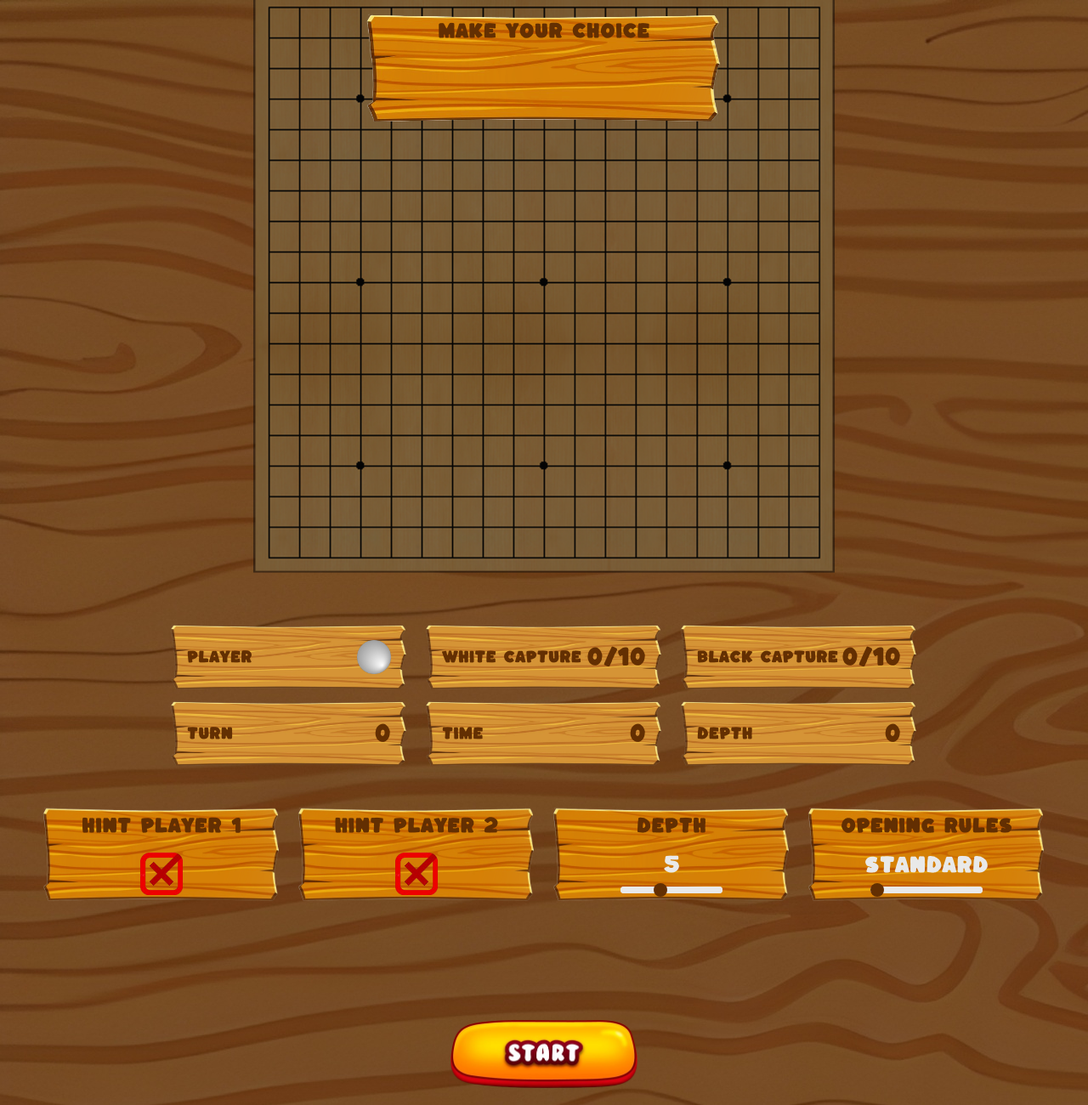
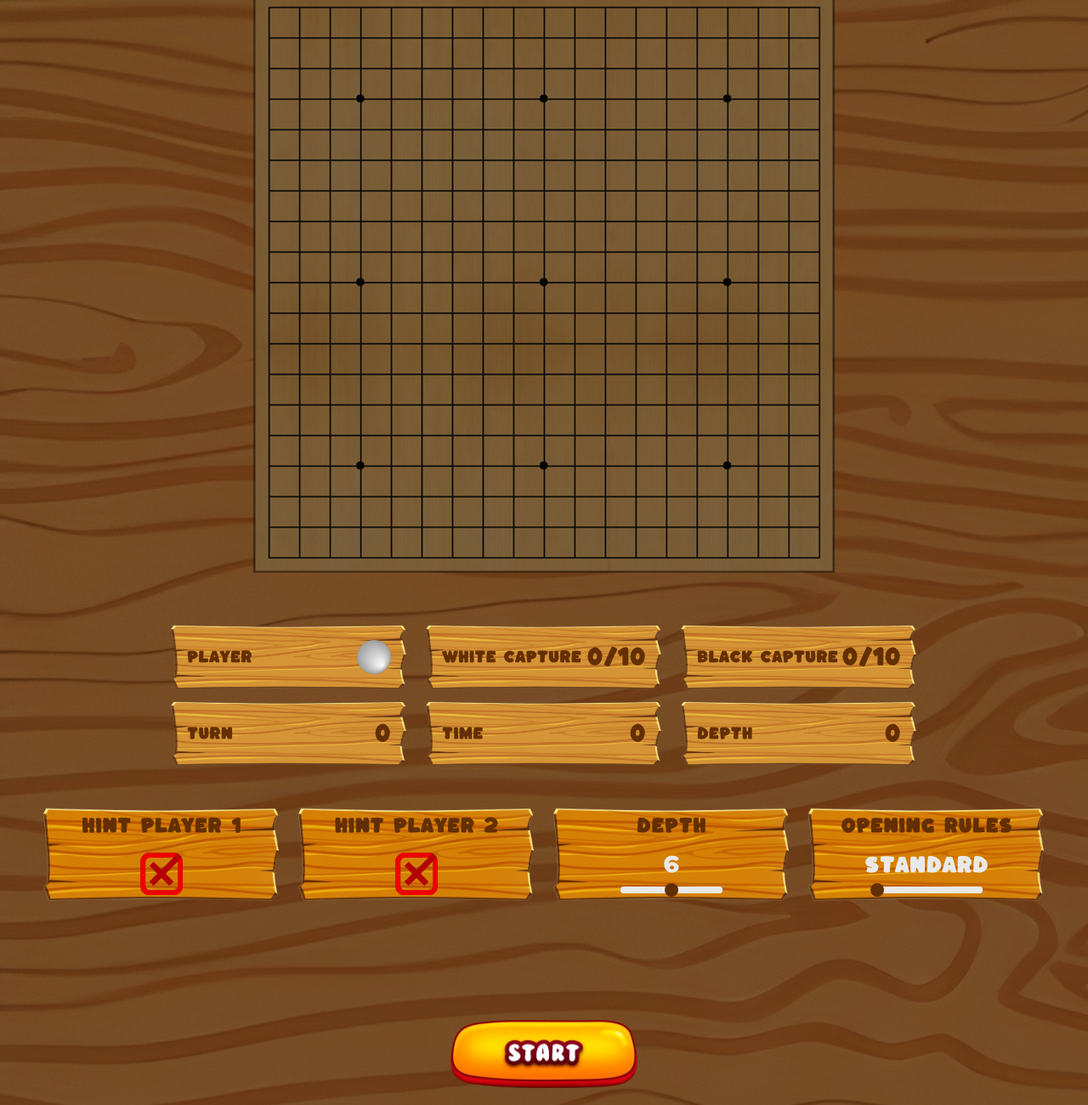
Before and after one commit to Seriots/Gomoku, a React (Create React App) app in the folder front/: page /GamePlayer in a window 1280 px wide. Shown: the whole page at 85% size. Built offline with nearby package versions, Linux system fonts and the light colour scheme.

Commit message:
Fix hint disappearence

```diff
--- a/front/src/Game/Components/Board.tsx
+++ b/front/src/Game/Components/Board.tsx
@@ -238,8 +238,6 @@ const switchColor = () => {
 
 const getStone = async () => {
     const hintStone = document.getElementById('hint-stone');
-    if (hintStone)
-        hintStone.style.display = 'none';
 
     const pos = computePositionFromPx(currentPos.x, currentPos.y);
     const listWhite = getPositionList(document.getElementsByClassName('white-stone'));
@@ -250,9 +248,16 @@ const getStone = async () => {
 
     await axios.get(build_request('http://localhost:6325/action', [pos, localGameInfo.currentPlayer, listWhite, listBlack, listBlocked, localGameInfo.listAllowed, localGameInfo.whiteCapture, localGameInfo.blackCapture, localGameInfo.openingRule, localGameInfo.moveCount]))
     .then((res) => {
+        if (checkError(res.data)) {
+            localGameInfo.isProcessing = false;
+            return;
+        }
+        if (hintStone)
+            hintStone.style.display = 'none';
         localGameInfo.response = res.data;
     })
     .catch((err) => {
+        localGameInfo.isProcessing = false;
         console.log(err);
     });
 }
@@ -267,12 +272,17 @@ const getIaStone = async (IAMode: boolean) => {
 
     await axios.get(build_request('http://localhost:6325/ia', [localGameInfo.currentPlayer, listWhite, listBlack, listBlocked, localGameInfo.listAllowed, localGameInfo.whiteCapture, localGameInfo.blackCapture, localGameInfo.depth, localGameInfo.openingRule, localGameInfo.moveCount]))
     .then((res) => {
+        if (checkError(res.data)) {
+            localGameInfo.isProcessing = false;
+            return;
+        }
         localGameInfo.response = res.data;
         if (!IAMode) {
             setHintIAStone(localGameInfo.response);
         }
     })
     .catch((err) => {
+        localGameInfo.isProcessing = false;
         console.log(err);
     });
 }
@@ -335,8 +345,7 @@ const handleClick = (IAMode: boolean, gameRunning: any, setGameRunning: any, set
     // place a stone at position currentPos
     localGameInfo.isProcessing = true;
     await getStone();
-    if (checkError(localGameInfo.response)) {
-        localGameInfo.isProcessing = false;
+    if (!localGameInfo.isProcessing) {
         return;
     }
     responseHandler(localGameInfo.response);
@@ -368,8 +377,7 @@ const handleClick = (IAMode: boolean, gameRunning: any, setGameRunning: any, set
     if (IAMode) {
         // generate an ia stone
         await getIaStone(IAMode);
-        if (checkError(localGameInfo.response)) {
-            localGameInfo.isProcessing = false;
+        if (!localGameInfo.isProcessing) {
             return;
         }
         responseHandler(localGameInfo.response);
@@ -408,10 +416,10 @@ const Board : React.FC<BoardProps> = ({
 
     useEffect(() => {
         const playIa = async () => {
-            localGameInfo.isProcessing = true;
             while (true) {
+                localGameInfo.isProcessing = true;
                 await getIaStone(IAMode);
-                if (!checkError(localGameInfo.response)) {
+                if (localGameInfo.isProcessing) {
                     break;
                 }
                 sleep(1000);
@@ -440,10 +448,10 @@ const Board : React.FC<BoardProps> = ({
 
     useEffect(() => {
         const playIa = async () => {
-            localGameInfo.isProcessing = true;
             while (true) {
+                localGameInfo.isProcessing = true;
                 await getIaStone(IAMode);
-                if (!checkError(localGameInfo.response)) {
+                if (localGameInfo.isProcessing) {
                     break;
                 }
                 sleep(1000);
--- a/front/src/Game/GameIA.tsx
+++ b/front/src/Game/GameIA.tsx
@@ -42,7 +42,7 @@ function GameIA() {
     const [winner, setWinner] = useState('');
     const [gameInfo, setGameInfo] = useState(GameInWhite);
     const [firstPlayer, setFirstPlayer] = useState('white');
-    const [depth, setDepth] = useState(5);
+    const [depth, setDepth] = useState(6);
     const [openingRule, setOpeningRule] = useState('standard');
     const [needSwapChoice, setNeedSwapChoice] = useState(false);
     const [swapChoice, setSwapChoice] = useState('none');
--- a/front/src/Game/GamePlayer.tsx
+++ b/front/src/Game/GamePlayer.tsx
@@ -26,7 +26,7 @@ function GameIA() {
     const [gameInfo, setGameInfo] = useState(GameIn);
     const [activateHintP1, setActivateHintP1] = useState(false);
     const [activateHintP2, setActivateHintP2] = useState(false);
-    const [depth, setDepth] = useState(5);
+    const [depth, setDepth] = useState(6);
     const [needSwapChoice, setNeedSwapChoice] = useState(false);
     const [swapChoice, setSwapChoice] = useState('none');
     const [openingRule, setOpeningRule] = useState('standard');
@@ -47,7 +47,9 @@ function GameIA() {
                 <DepthProp depth={depth} setDepth={setDepth} gameRunning={gameRunning} />
                 <OpeningRulesProp openingRule={openingRule} setOpeningRule={setOpeningRule} gameRunning={gameRunning} />
             </ParamsBar>
-            <SwapSelection openingRule={openingRule} setSwapChoice={setSwapChoice} setNeedSwapChoice={setNeedSwapChoice}/>
+            {needSwapChoice &&
+                <SwapSelection openingRule={openingRule} setSwapChoice={setSwapChoice} setNeedSwapChoice={setNeedSwapChoice} />
+            }
             <InfoBar gameInfo={gameInfo} />
             <Board IAMode={false} gameRunning={gameRunning} setGameRunning={setGameRunning} setWinner={setWinner} gameInfo={gameInfo} setGameInfo={setGameInfo} firstPlayer={firstPlayerRef} activateHintP1={activateHintP1} activateHintP2={activateHintP2} depth={depth} openingRule={openingRule} swapChoice={swapChoice} setNeedSwapChoice={setNeedSwapChoice}/>
             <BoardShadow gameRunning={gameRunning} winner={winner} setWinner={setWinner}/>
```
